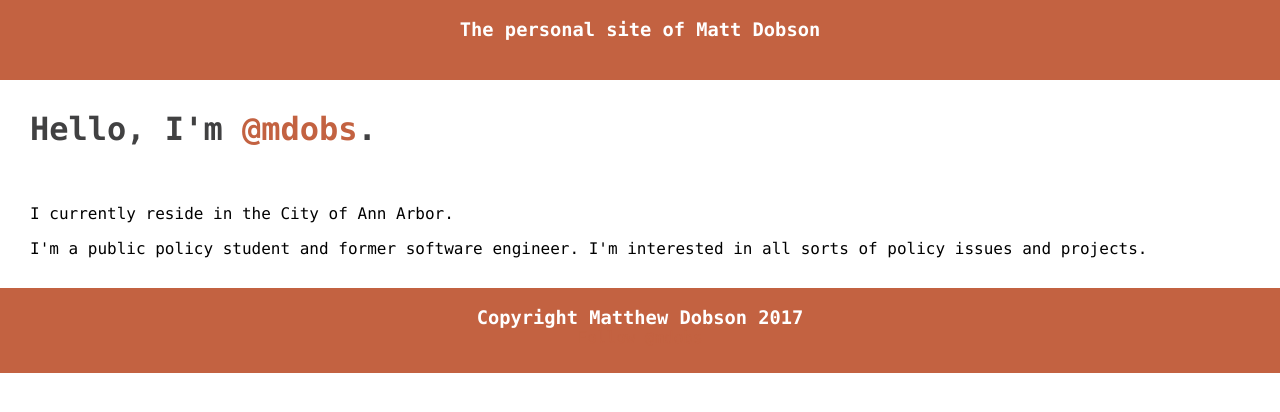
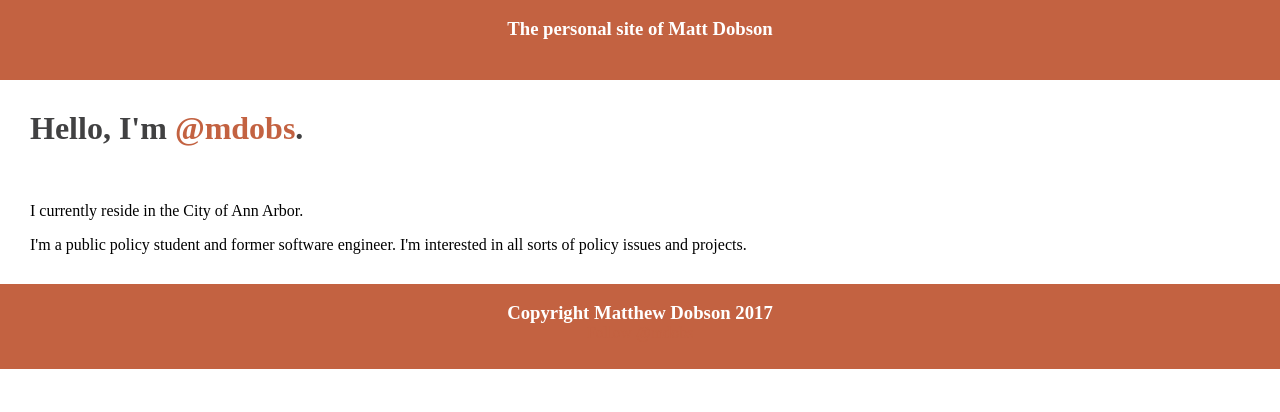
Before and after one commit to mdobson/mdobson.github.com, a Jekyll site: the page built from index.html, in a window 1280 px wide. Shown: the top 412 px of the page. Built offline with Jekyll 4.4.1, drawn with Linux system fonts in a browser that asks for light colours; nearby versions of some CDN libraries; Markdown is read by kramdown in place of the engine named in the settings; comment, search, counter and statistics services are not loaded.

Commit message:
Update main.css

```diff
--- a/css/main.css
+++ b/css/main.css
@@ -1,6 +1,4 @@
-* {
-  font-family: Monaco, "Courier New", monospace;
-}
+
 
 .posts {
   list-style-type: none;
```
